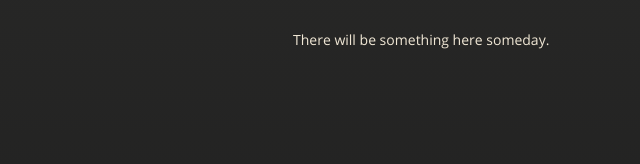
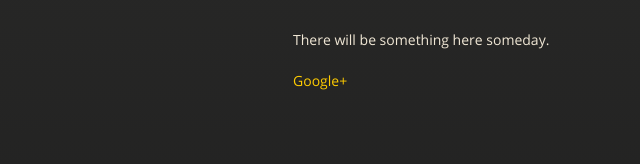
Before and after one commit to alamatic/website, a plain HTML site: page index.html in a window 1280 px wide. Shown: the part 205-369 px from the top of the page, 22-662 px from the left. Drawn offline with nearby package versions, Linux system fonts and the light colour scheme.

Commit message:
Add more Google+ stuff
Apparently a link in the head isn't enough anymore.

```diff
--- a/index.html
+++ b/index.html
@@ -40,6 +40,7 @@
         </div>
 
         <p>There will be something here someday.</p>
+        <p><a href="https://plus.google.com/106842005005639560032" rel="publisher">Google+</a></p>
       </section>
 
     </div>
```
